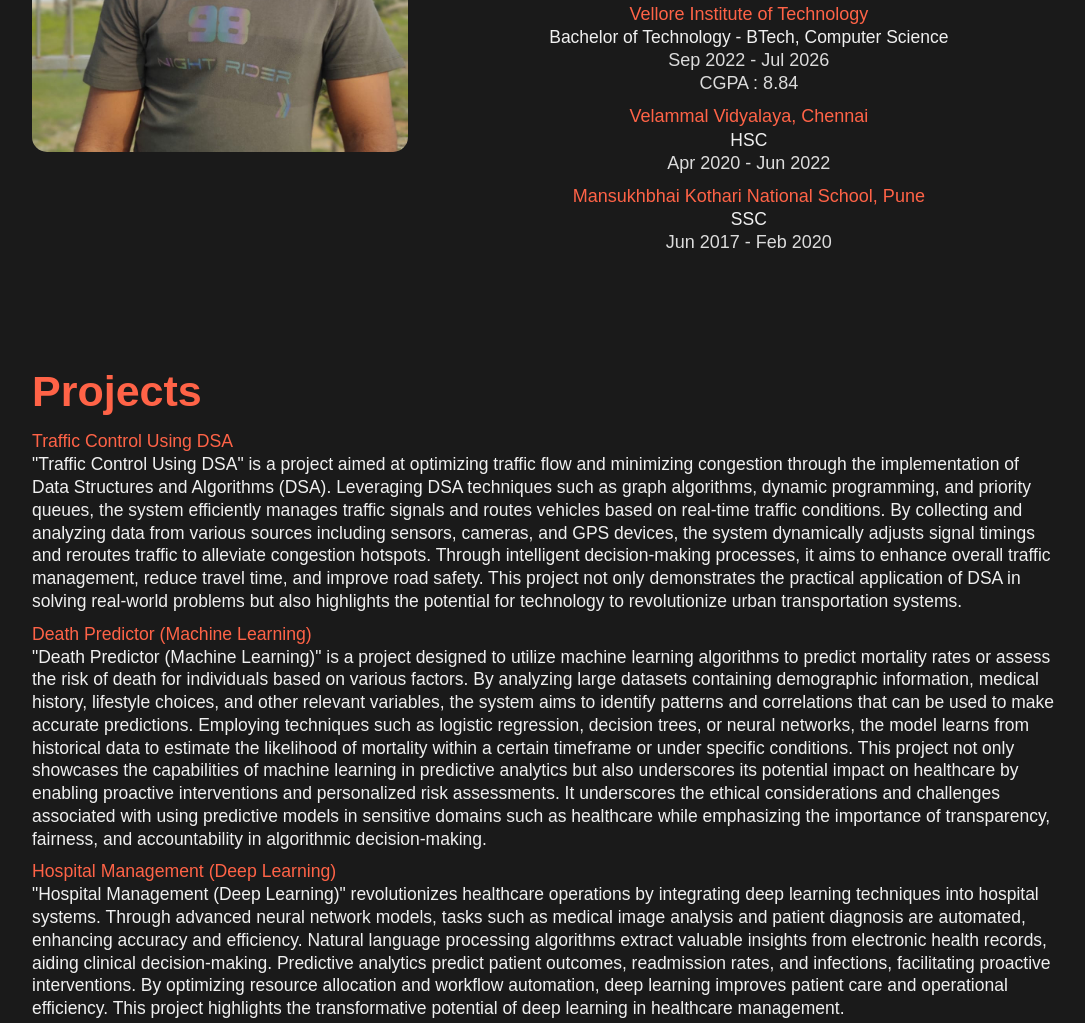
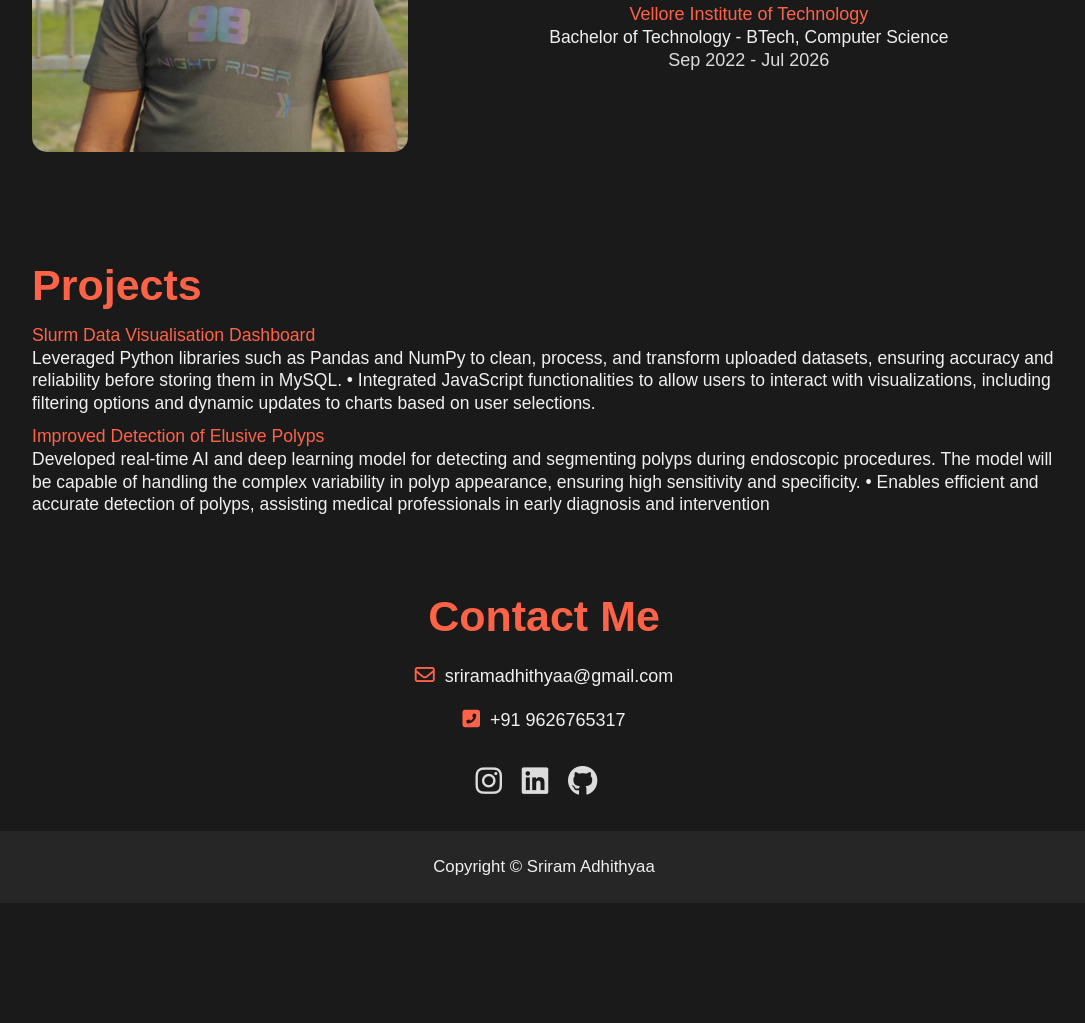
Before and after one commit to sriram0804/sriram.github.io, a plain HTML site: page index.html in a window 1280 px wide. Shown: the part 844-1867 px from the top of the page, without its empty margins (96-1181 px from the left). After the commit the page ends 1747 px from the top, so only its background shows below. Drawn offline with Linux system fonts and the light colour scheme.

Commit message:
index.html

```diff
--- a/index.html
+++ b/index.html
@@ -54,11 +54,8 @@
                     <div class="tab-contents active-tab" id="education">
                         <ul>
                             <li><span>Vellore Institute of Technology</span><br>Bachelor of Technology - BTech, Computer
-                                Science<br><span style="color:gainsboro">Sep 2022 - Jul 2026<br>CGPA : 8.84</span></li>
-                            <li><span>Velammal Vidyalaya, Chennai</span><br>HSC<br><span style="color:gainsboro">Apr
-                                    2020 - Jun 2022</span></li>
-                            <li><span>Mansukhbhai Kothari National School, Pune</span><br>SSC<br><span
-                                    style="color:gainsboro">Jun 2017 - Feb 2020</span></li>
+                                Science<br><span style="color:gainsboro">Sep 2022 - Jul 2026<br></span></li>
+
                         </ul>
                     </div>
                     <div class="tab-contents" id="certifications">
@@ -66,10 +63,16 @@
                             <li><span>Crash Course on Python - Google</span><br>Coursera<br><span
                                     style="color:gainsboro">Issued
                                     May 2023</span></li>
-                            <li><span>Certificate for the Completion of C Training, Spoken Tutorial Project, IIT Bombay.
-                                </span><br>Spoken Tutorial<br><span style="color:gainsboro">Issued Apr 2023</span></li>
-                            <li><span>Cyber Security Management - Forage Virtual Internship </span><br>ANZ<br><span
-                                    style="color:gainsboro">Issued Apr 2023</span></li>
+                            <li><span>SQl for Data Science - Coursera </span><br>UC Davis<br><span
+                                    style="color:gainsboro">Issued Mar 2024</span></li>
+                            <li><span> Azure AI Fundamentals </span><br>Microsoft<br><span
+                                    style="color:gainsboro">Issued Jul 2024</span></li>
+                            <li><span> Supervised Machine Learning - Andrew NG </span><br> Deep Learning.AI<br><span
+                                    style="color:gainsboro">Issued Jul 2024</span></li>
+                            <li><span> AIML Approaches for Drug and Vaccine Design  </span><br> Ministry of MSME <br><span
+                                    style="color:gainsboro">Issued Jan 2024</span></li>
+                            <li><span>Introduction to Cybersecurity </span><br>Cisco Networking Academy<br><span
+                                    style="color:gainsboro">Issued Oct 2024</span></li>
                         </ul>
                     </div>
                 </div>
@@ -85,44 +88,16 @@
                     <h1 class="sub-title">Projects</h1>
                     <div class="contents">
                         <ul>
-                            <li><span>Traffic Control Using DSA</span><br>
-                                "Traffic Control Using DSA" is a project aimed at optimizing traffic flow and minimizing
-                                congestion through the implementation of Data Structures and Algorithms (DSA).
-                                Leveraging DSA techniques such as graph algorithms, dynamic programming, and priority
-                                queues, the system efficiently manages traffic signals and routes vehicles based on
-                                real-time traffic conditions. By collecting and analyzing data from various sources
-                                including sensors, cameras, and GPS devices, the system dynamically adjusts signal
-                                timings and reroutes traffic to alleviate congestion hotspots. Through intelligent
-                                decision-making processes, it aims to enhance overall traffic management, reduce travel
-                                time, and improve road safety. This project not only demonstrates the practical
-                                application of DSA in solving real-world problems but also highlights the potential for
-                                technology to revolutionize urban transportation systems.</li>
-                            <li><span>Death Predictor (Machine Learning)</a></span><br>"Death Predictor (Machine
-                                Learning)" is a project designed to utilize machine learning algorithms to predict
-                                mortality rates or assess the risk of death for individuals based on various factors. By
-                                analyzing large datasets containing demographic information, medical history, lifestyle
-                                choices, and other relevant variables, the system aims to identify patterns and
-                                correlations that can be used to make accurate predictions. Employing techniques such as
-                                logistic regression, decision trees, or neural networks, the model learns from
-                                historical data to estimate the likelihood of mortality within a certain timeframe or
-                                under specific conditions. This project not only showcases the capabilities of machine
-                                learning in predictive analytics but also underscores its potential impact on healthcare
-                                by enabling proactive interventions and personalized risk assessments. It underscores
-                                the ethical considerations and challenges associated with using predictive models in
-                                sensitive domains such as healthcare while emphasizing the importance of transparency,
-                                fairness, and accountability in algorithmic decision-making.
+                            <li><span>Slurm Data Visualisation Dashboard</span><br>
+                                Leveraged Python libraries such as Pandas and NumPy to clean, process, and transform uploaded datasets, ensuring
+accuracy and reliability before storing them in MySQL.
+• Integrated JavaScript functionalities to allow users to interact with visualizations, including filtering options and dynamic
+updates to charts based on user selections.</li>
+                            <li><span>Improved Detection of Elusive Polyps</a></span><br>Developed real-time AI and deep learning model for detecting and segmenting polyps during endoscopic procedures. The
+model will be capable of handling the complex variability in polyp appearance, ensuring high sensitivity and specificity.
+• Enables efficient and accurate detection of polyps, assisting medical professionals in early diagnosis and intervention
                             </li>
-                            <li><span>Hospital Management (Deep Learning)</span><br>
-                                "Hospital Management (Deep Learning)" revolutionizes healthcare operations by
-                                integrating deep learning techniques into hospital systems. Through advanced neural
-                                network models, tasks such as medical image analysis and patient diagnosis are
-                                automated, enhancing accuracy and efficiency. Natural language processing algorithms
-                                extract valuable insights from electronic health records, aiding clinical
-                                decision-making. Predictive analytics predict patient outcomes, readmission rates, and
-                                infections, facilitating proactive interventions. By optimizing resource allocation and
-                                workflow automation, deep learning improves patient care and operational efficiency.
-                                This project highlights the transformative potential of deep learning in healthcare
-                                management.</li>
+
                         </ul>
                     </div>
                 </div>
```
